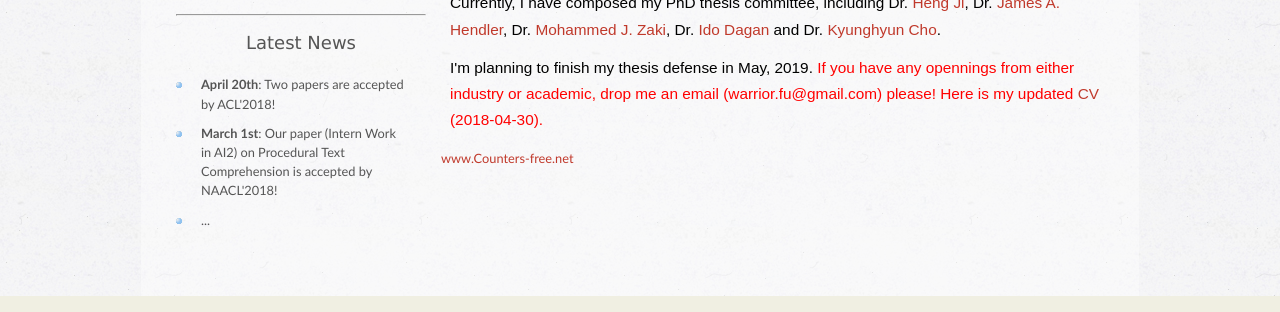
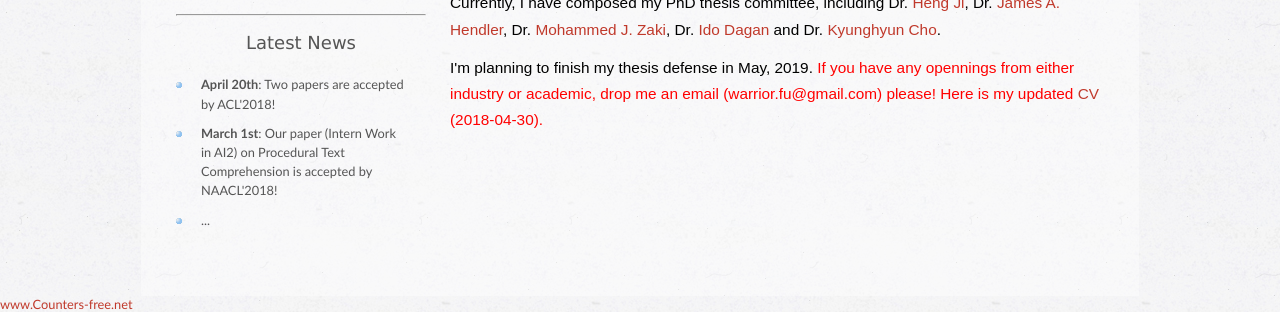
Before and after one commit to wilburOne/wilburone.github.io, a plain HTML site: page index.html in a window 1280 px wide. Shown: the part 523-835 px from the top of the page. Drawn offline with Linux system fonts and the light colour scheme.

Commit message:
add count

```diff
--- a/index.html
+++ b/index.html
@@ -107,10 +107,10 @@
           document.write("Visits:  " + localStorage.pagecount + "  time(s).");
         </script>
       </div> -->
-      <div>
+    </div>
+    <div class='counter'>
        <a href='https://www.counters-free.net/'>www.Counters-free.net</a> <script type='text/javascript' src='https://www.freevisitorcounters.com/auth.php?id=edcc9b847d485f237519811ab3dfe5fc1b09b42a'></script>
       <script type="text/javascript" src="https://www.freevisitorcounters.com/en/home/counter/391554/t/5"></script>
-      </div>
     </div>
   </div>
 </body>
```
Also changed, not shown: page.html (+4 -0 lines).
